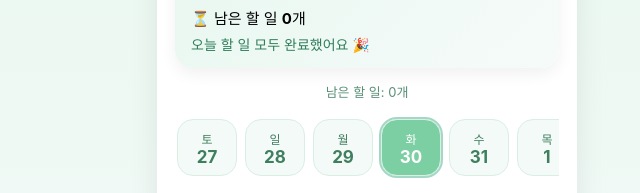
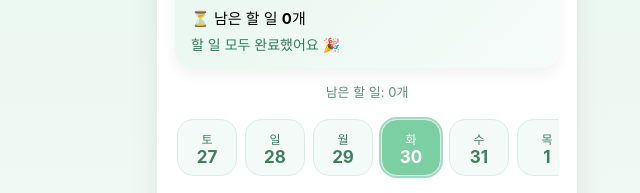
Before and after one commit to esfree30/todo-pwa, a plain HTML site: page index.html in a window 1280 px wide. Shown: the part 162-355 px from the top of the page, 273-913 px from the left. Drawn offline with Linux system fonts and the light colour scheme.

Commit message:
Update index.html

```diff
--- a/index.html
+++ b/index.html
@@ -246,21 +246,31 @@ function setCompletedOnDate(todo, dateStr, value){
 
 /* ---------- 요약 ---------- */
 function updateSummary(){
-  const today = formatDateLocal(new Date());
-  const todayTodos = todos.filter(t => matchesDate(t, today));
-  const remaining = todayTodos.filter(t => !isCompletedOnDate(t, today));
-  const important = todayTodos.find(t => t.important && !isCompletedOnDate(t, today));
+  const target = selectedDate; // ✅ 선택한 날짜로 연동
+  const isToday = target === formatDateLocal(new Date());
 
-  document.getElementById('summaryDate').textContent =
-    new Date().toLocaleDateString('ko-KR',{month:'long',day:'numeric',weekday:'short'});
+  const targetTodos = todos.filter(t => matchesDate(t, target));
+  const remaining = targetTodos.filter(t => !isCompletedOnDate(t, target));
+  const important = targetTodos.find(t => t.important && !isCompletedOnDate(t, target));
+
+  // 날짜 표시(선택한 날짜 기준)
+  const dateObj = parseDateLocal(target);
+  document.getElementById('summaryDate').textContent = dateObj.toLocaleDateString('ko-KR', {
+    month:'long', day:'numeric', weekday:'short'
+  });
+
+  // 제목도 오늘/선택한 날짜 느낌으로(원하면 삭제 가능)
+  const titleEl = document.querySelector('#summaryCard > div:first-child');
+  if (titleEl) titleEl.textContent = isToday ? '📅 오늘' : '📅 선택한 날짜';
 
   document.getElementById('summaryRemain').textContent = remaining.length;
 
   const box = document.getElementById('summaryImportant');
   if (important) box.textContent = `⭐ 가장 중요한 일: ${important.text}`;
-  else if (remaining.length) box.textContent = '오늘 해야 할 일이 있어요 👍';
-  else box.textContent = '오늘 할 일 모두 완료했어요 🎉';
+  else if (remaining.length) box.textContent = '해야 할 일이 있어요 👍';
+  else box.textContent = '할 일 모두 완료했어요 🎉';
 }
+
 
 /* ---------- 날짜 스트립 ---------- */
 function renderDateStrip(){
```
